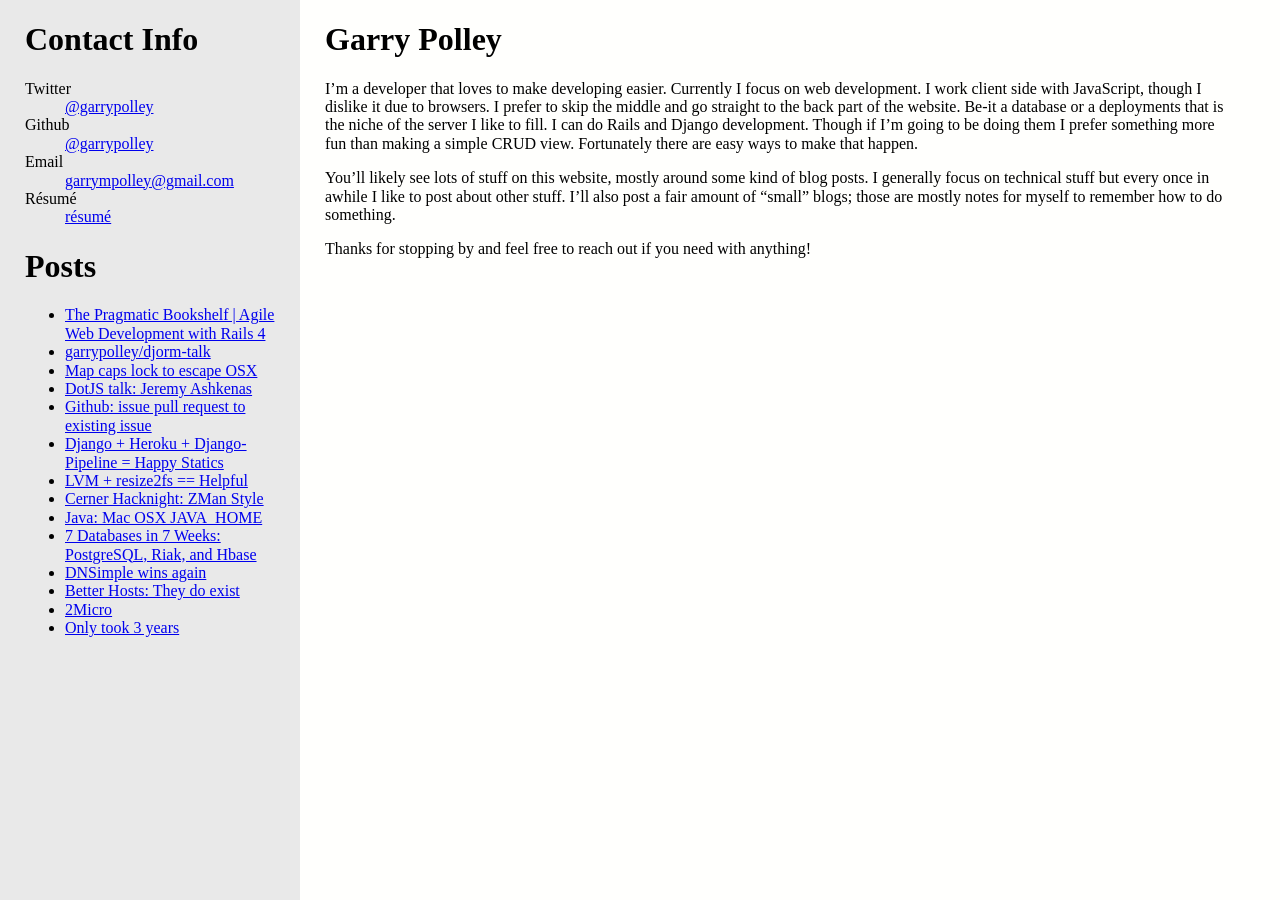
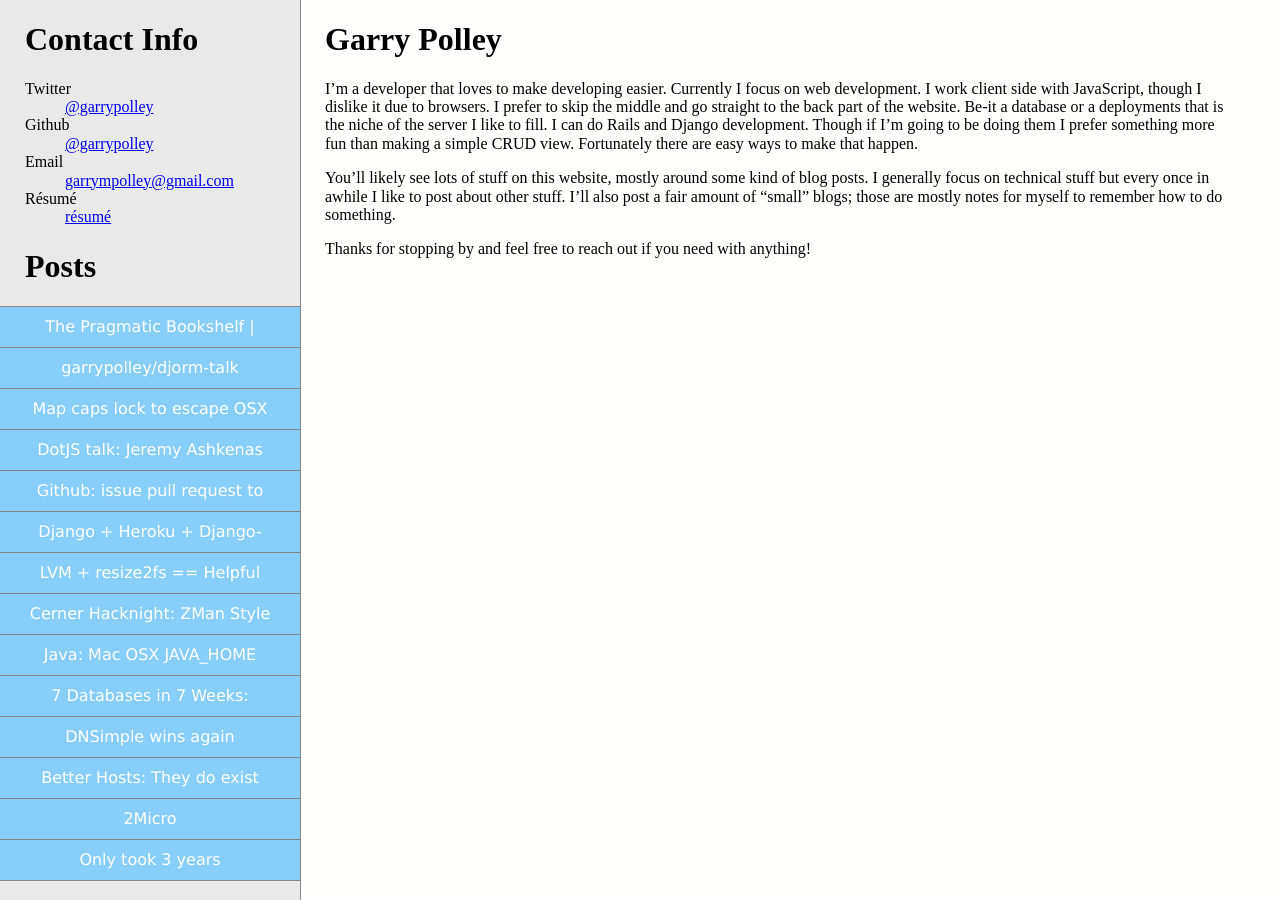
Before and after one commit to garrypolley/garrypolley.github.io, a Jekyll site: the page built from index.md, in a window 1280 px wide. Built offline with Jekyll 4.4.1, drawn with Linux system fonts in a browser that asks for light colours; nearby versions of some CDN libraries.

Commit message:
add loads of styles so navigation looks better

```diff
--- a/_layouts/default.html
+++ b/_layouts/default.html
@@ -28,15 +28,66 @@
 
     .site-navigation {
       background-color: #E9E9E9;
+      border-right: solid 1px #868686;
+      overflow-y: scroll;
+    }
+
+    .site-navigation .contact-info {
+      padding-left: 25px;
+      padding-right: 25px;
+    }
+
+    .site-navigation .posts h1 {
+      padding-left: 25px;
+      padding-right: 25px;
+    }
+
+    .site-navigation .posts ul {
+      width: 100%;
+      padding: 0;
+      margin: 0;
+      margin-bottom: 10px;
+    }
+
+    .site-navigation .posts ul li {
+      list-style:  none;
+      border-top: solid 1px #868686;
+      border-bottom: 0;
+      height: 40px;
+      line-height: 40px;
+      vertical-align: middle;
+      text-align: center;
+      overflow: hidden;
+      text-overflow: ellipsis;
+      background-color: LightSkyBlue;
+    }
+
+    .site-navigation .posts ul li:hover {
+      cursor: pointer;
+      background-color: MediumTurquoise;
+    }
+
+    .site-navigation .posts ul li.active {
+      background-color: MediumTurquoise;
+      border-right: solid 5px red;
+    }
+
+    .site-navigation .posts ul li a, .site-navigation .posts ul li a:active, .site-navigation .posts ul li a:visited {
+      color: white;
+      font-family: Verdana;
+      text-decoration: none;
+      padding-left: 25px;
+      padding-right: 25px;
+      display: block;
+    }
+
+    .site-navigation .posts ul li:last-child {
+      border-bottom: solid 1px #868686;
     }
 
     /* Custom, iPhone Retina */
     @media only screen and (min-width: 320px) {
       main {
-        padding: 0 25px 0 25px;
-      }
-
-      .site-navigation {
         padding: 0 25px 0 25px;
       }
     }
@@ -76,18 +127,7 @@
       }
 
       .site-navigation {
-        width: 250px;
-      }
-
-      main {
-        width: 600px;
-      }
-    }
-
-    /* Large Devices, Wide Screens */
-    @media only screen and (min-width: 1200px) {
-      .site-navigation {
-        width: 250px;
+        width: 300px;
         position: fixed;
         height: 100%;
       }
@@ -96,6 +136,11 @@
         width: 900px;
         margin-left: 300px;
       }
+    }
+
+    /* Large Devices, Wide Screens */
+    @media only screen and (min-width: 1200px) {
+
     }
   </style>
 </head>
@@ -115,8 +160,8 @@
       <h1>Posts</h1>
       <ul>
       {% for post in site.posts %}
-        <li>
-          <a href="{{ post.url }}">{{ post.title }}</a>
+        <li {% if post.url == page.url %}class="active"{% endif %}>
+          <a class="{{ active }}" href="{{ post.url }}">{{ post.title }}</a>
         </li>
       {% endfor %}
       </ul>
```
